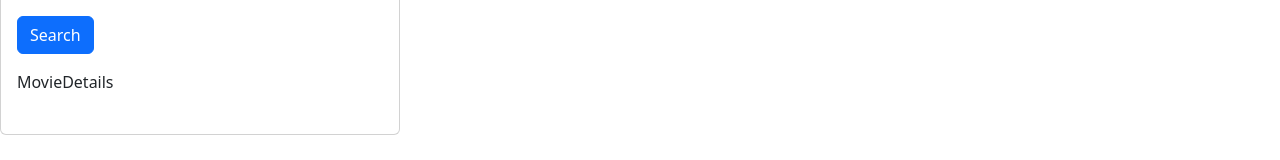
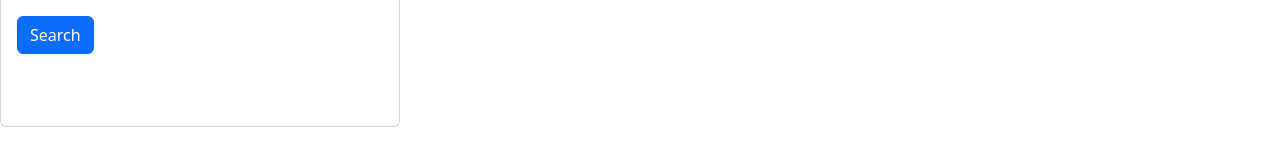
Before and after one commit to jeevahasan/React-Dashboard-Mobile-Web, a React (Create React App) app: page /movieapi in a window 1280 px wide. Shown: the part 247-407 px from the top of the page. Built offline with nearby package versions, Linux system fonts and the light colour scheme.

Commit message:
changing error messages and details heading
changing error messages and details heading for weather, word and movie api

```diff
--- a/src/apis/movieapi.js
+++ b/src/apis/movieapi.js
@@ -9,7 +9,7 @@ function MovieApi(){
   const [searchstring, setSearchString] = useState();
   const [errorMessage, setErrorMessage] = useState();
   const [movieArray, setMovieArray] = useState([]);
-
+  const [movieDetails, setMovieDetails] = useState();
 
 
 
@@ -26,10 +26,15 @@ function MovieApi(){
         const response = await axios.get(url, { headers });
 
         console.log(response.data);
-        if(response.data.Response === 'True')
+        if(response.data.Response === 'True'){
+            setMovieDetails("Movie Details");
             setMovieArray(response.data.Search);
-        else
+        }
+        else{
             setErrorMessage(response.data.Error);
+            setMovieArray([]);
+            setMovieDetails("");
+        }
 
 
       };
@@ -46,6 +51,7 @@ function MovieApi(){
     }
     else{
         setErrorMessage("* Please enter movie");
+        setMovieDetails("");
         setMovieArray([]);
     }
 
@@ -69,7 +75,7 @@ function MovieApi(){
                 </Button>
             </Form.Group>
             <Form.Group className="mb-3">
-                <Form.Label>MovieDetails</Form.Label>
+                <Form.Label>{movieDetails}</Form.Label>
             </Form.Group>
 
             <Form.Group>
--- a/src/apis/weatherapi.js
+++ b/src/apis/weatherapi.js
@@ -8,6 +8,7 @@ function WeatherApi(){
   const [lat, setLat] = useState();
   const [lon, setLon] = useState();
   const [errorMessage, setErrorMessage] = useState();
+  const [weatherDetails, setWeatherDetails]= useState();
 
   const [weatherDataCountry, setWeatherDataCountry] = useState();
   const [weatherDataTemp, setWeatherDataTemp] = useState();
@@ -52,6 +53,7 @@ function WeatherApi(){
     if(lat && lon){
         setErrorMessage("");
         fetchData();
+        setWeatherDetails("Weather Details")
     }
     else if(lat){
         setErrorMessage("* Please enter longitude");
@@ -59,6 +61,7 @@ function WeatherApi(){
         setWeatherDataCountry("");
         setWeatherDataTemp("");
         setWeatherDataDesc("");
+        setWeatherDetails("");
     }
     else{
         setErrorMessage("* Please enter latitude");
@@ -66,6 +69,7 @@ function WeatherApi(){
         setWeatherDataCountry("");
         setWeatherDataTemp("");
         setWeatherDataDesc("");
+        setWeatherDetails("");
     }
   };
 
@@ -84,7 +88,7 @@ function WeatherApi(){
                 <Form.Control type="number"  min="-180" max="180" step="0.01" placeholder="Enter Longitude" onChange={(event) => setLon(event.target.value)} />
             </Form.Group>
             <Form.Group className="mb-3">
-                <Form.Label>{errorMessage}</Form.Label>
+                <Form.Label style={{ color: 'red' }} >{errorMessage}</Form.Label>
             </Form.Group>
             <Form.Group className="mb-3">
                 <Button variant="primary" type="submit">
@@ -92,7 +96,7 @@ function WeatherApi(){
                 </Button>
             </Form.Group>
             <Form.Group className="mb-3">
-                <Form.Label>WeatherDetails</Form.Label>
+                <Form.Label>{weatherDetails}</Form.Label>
             </Form.Group>
             <Form.Group className="mb-3">
                 <Form.Label>{weatherDataName}</Form.Label>
--- a/src/apis/wordapi.js
+++ b/src/apis/wordapi.js
@@ -5,10 +5,10 @@ import axios, * as others from 'axios';
 
 
 function WordApi(){
-  const [word, setWord] = useState('');
-  const [definition ,setDefinition] = useState('');
+  const [word, setWord] = useState();
+  const [definition ,setDefinition] = useState();
   const [errorMessage, setErrorMessage] = useState();
-
+  const [definitionString, setDefinitionString] = useState();
 
 
       const fetchData = async () => {
@@ -21,6 +21,7 @@ function WordApi(){
         let defArray = response.data.typeOf;
         if(defArray.length == 0){
           setDefinition("No definition found");
+          setDefinitionString("");
         }
         else{
           let defSet="";
@@ -28,6 +29,7 @@ function WordApi(){
             defSet = " "+defSet+name+","
 
           ))}
+          setDefinitionString("Definition");
           setDefinition(defSet.substring(0,defSet.length-1));
       }
 
@@ -44,10 +46,12 @@ function WordApi(){
     event.preventDefault();
     if(word){
       setErrorMessage("");
+      setDefinitionString("Definition");
     fetchData();
     }else{
       setErrorMessage("* Enter word for definition");
       setDefinition("");
+      setDefinitionString("");
     }
   };
 
@@ -69,7 +73,7 @@ function WordApi(){
               </Button>
             </Form.Group>
             <Form.Group className="mb-3">
-                <Form.Label>Definition</Form.Label>
+                <Form.Label>{definitionString}</Form.Label>
             </Form.Group>
             <Form.Group className="mb-3">
             <Form.Label >{definition}</Form.Label>
--- a/src/pages/navbar.js
+++ b/src/pages/navbar.js
@@ -13,7 +13,7 @@ function BasicNavBar() {
           <Nav className="me-auto">
           </Nav>
           <Nav>
-            <Nav.Link href="/movieapi">Login</Nav.Link>
+            <Nav.Link href="/weatherapi">Login</Nav.Link>
           </Nav>
         </Navbar.Collapse>
       </Container>
```
